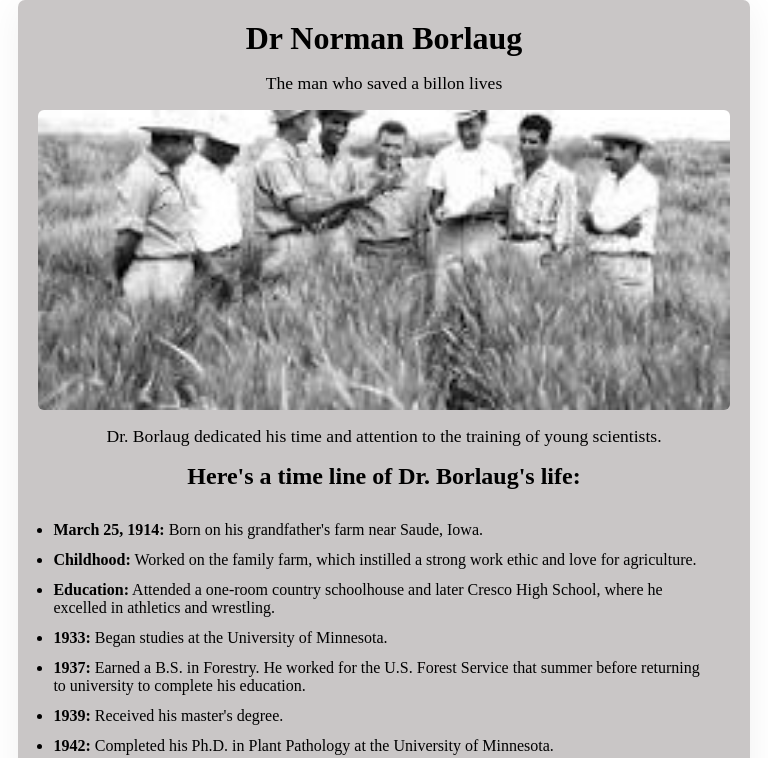
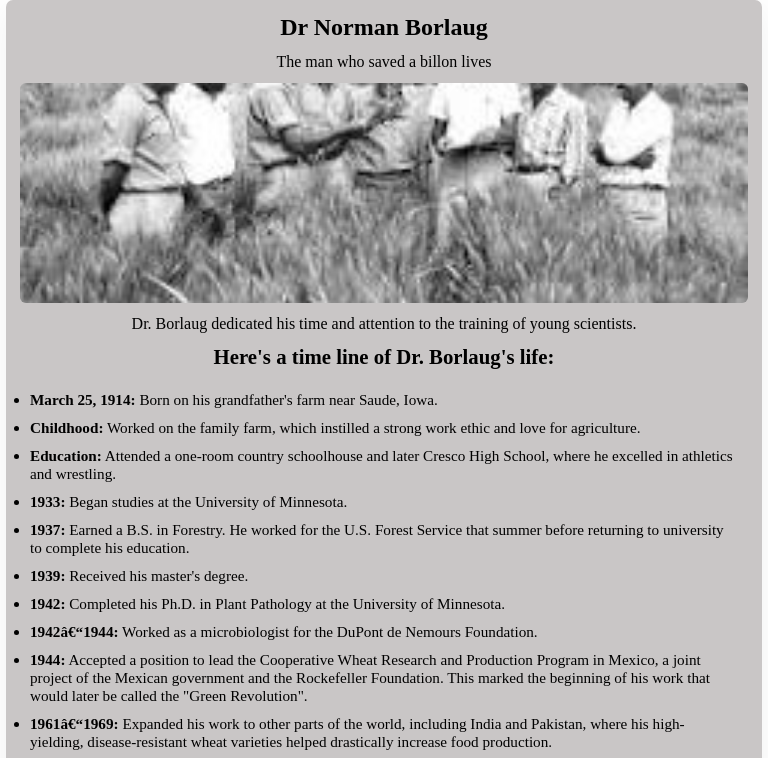
Before and after one commit to olayinkaoke576-byte/Tribute, a plain HTML site: page index.html in a window 768 px wide. Shown: the top 758 px of the page. Drawn offline with Linux system fonts and the light colour scheme.

Commit message:
Update styles.css

```diff
--- a/styles.css
+++ b/styles.css
@@ -58,49 +58,12 @@ margin-bottom: 10px;
 
 
 
-/* Tablet: 481px to 768px        */
-@media screen and (min-width: 481px) and (max-width: 768px) {
-  main.Tribute {
-    max-width: 90%;
-    padding: 20px;
-    gap: 16px;
-  }
 
-  h1 {
-    font-size: 2rem;
-    text-align: center;
-  }
-
-  .images img {
-    height: 300px;
-    border-radius: 6px;
-  }
-
-  p {
-    font-size: 1.1rem;
-    text-align: center;
-  }
-
-  h2 {
-    font-size: 1.5rem;
-    text-align: center;
-  }
-
-  .timeline {
-    max-width: 100%;
-    padding: 15px;
-  }
-
-  .timeline ul li {
-    font-size: 1rem;
-    margin-bottom: 12px;
-  }
-}
 
 
 /* Mobile: up to 480px           */
 
-@media screen and (max-width: 480px) {
+@media screen and (max-width: 768px) {
   main.Tribute {
     max-width: 100%;
     padding: 14px;
@@ -141,7 +104,7 @@ margin-bottom: 10px;
 
 /* Large screens: above 768px    */
 
-@media screen and (min-width: 769px) {
+@media screen and (min-width: 800px) {
   main.Tribute {
     max-width: 920px;
     padding: 30px;
```
